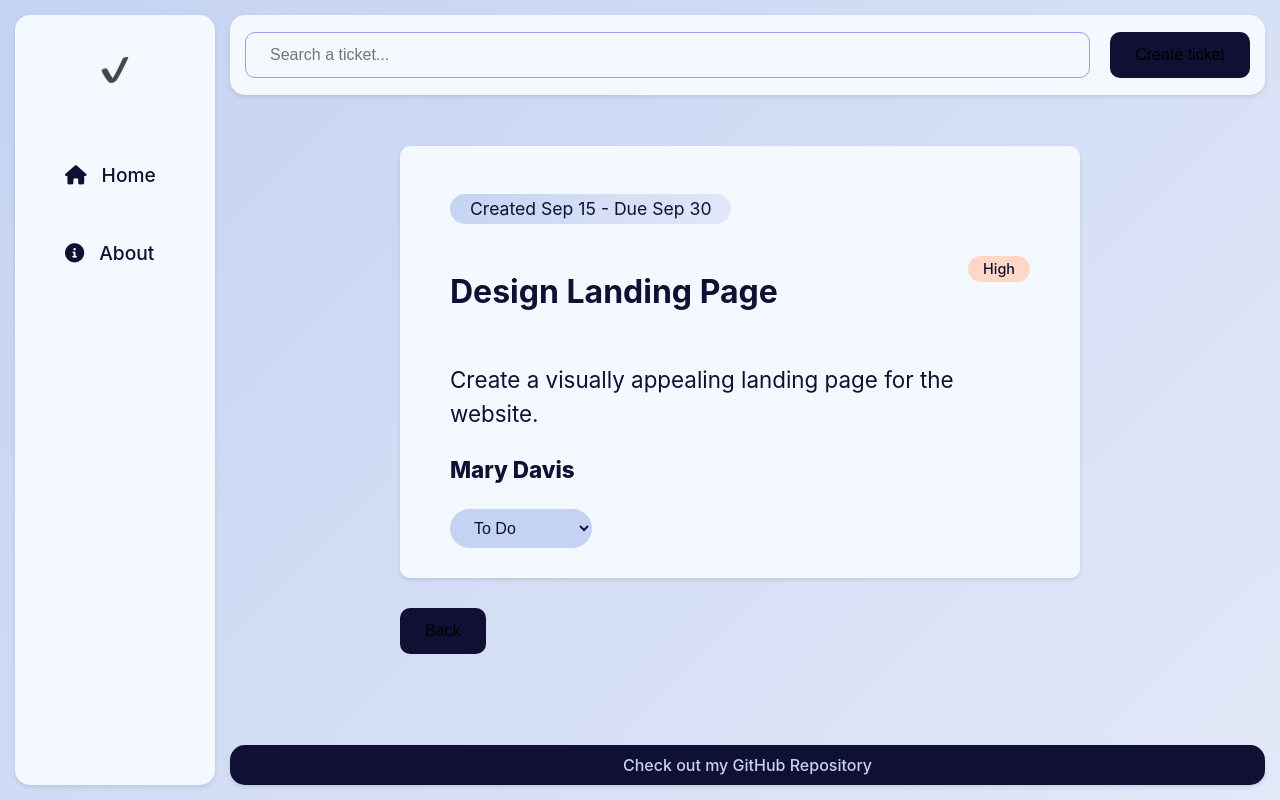
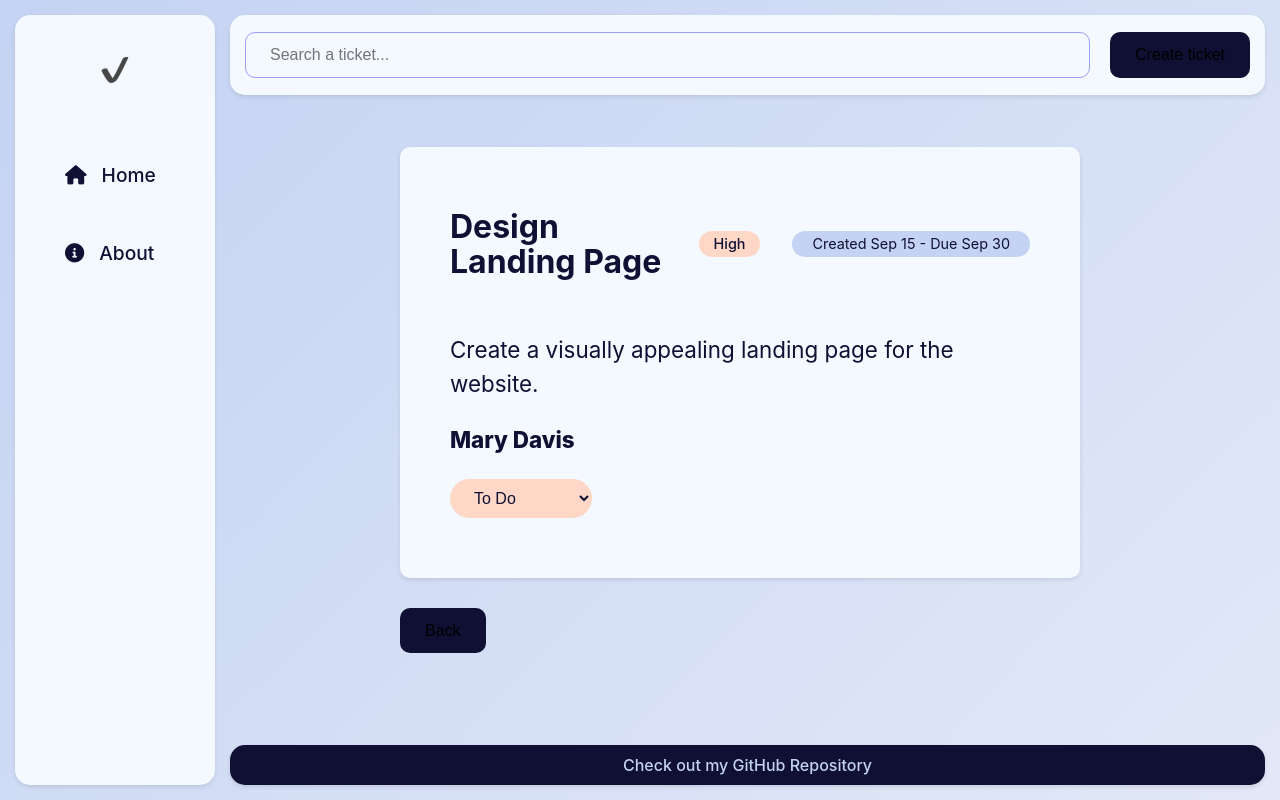
Before and after one commit to nathidaum/kanban-board-app, a React (Vite) app: page /ticket/1 in a window 1280 px wide. Built offline with nearby package versions, Linux system fonts and the light colour scheme.

Commit message:
Design detailed card

```diff
--- a/src/components/CreateTicketForm/CreateTicketForm.jsx
+++ b/src/components/CreateTicketForm/CreateTicketForm.jsx
@@ -48,6 +48,7 @@ const CreateTicketForm = ({ callBacktoCreateTicket }) => {
             value={title}
             onChange={(e) => setTitle(e.target.value)}
             required
+            maxLength="70" // character limit
           />
         </label>
 
@@ -62,6 +63,7 @@ const CreateTicketForm = ({ callBacktoCreateTicket }) => {
             required
             rows="5" // Controls the height of the textarea
             cols="40" // Controls the width of the textarea
+            maxLength="350"
           />
         </label>
 
--- a/src/pages/TicketDetails/TicketDetails.jsx
+++ b/src/pages/TicketDetails/TicketDetails.jsx
@@ -1,4 +1,4 @@
-import { useState } from 'react';
+import { useState } from "react";
 import { useParams, NavLink } from "react-router-dom";
 import "../TicketDetails/ticket-details.css";
 
@@ -31,31 +31,36 @@ function TicketDetails({ tickets, callbackToUpdateStatus }) {
   return (
     <div className="ticket-details">
       <div className="detailed-card">
-        <p className="date">
-          Created {formatDate(ticket.createdDate)} - Due{" "}
-          {formatDate(ticket.dueDate)}
-        </p>
-        <div className="card-top">
-          <h3>{ticket.title}</h3>
-          <p className={`label ${ticket.priority}`}>{ticket.priority}</p>
+        <div className="detailed-card-top">
+          <div className="title">
+            <h3>{ticket.title}</h3>
+            <p className={`label ${ticket.priority}`}>{ticket.priority}</p>
+          </div>
+          <p className="date">
+            Created {formatDate(ticket.createdDate)} - Due{" "}
+            {formatDate(ticket.dueDate)}
+          </p>
         </div>
         <p>{ticket.description}</p>
         <p className="assigned">{ticket.assignee}</p>
 
         {/* dropdown menu to change state */}
-        <select className="dropdown" id="status" value={selectedStatus} onChange={handleStatusChange}>
+        <select
+          className="dropdown"
+          id="status"
+          value={selectedStatus}
+          onChange={handleStatusChange}
+        >
           <option value="To Do">To Do</option>
           <option value="In Progress">In Progress</option>
           <option value="Done">Done</option>
         </select>
-
       </div>
 
       <div className="buttons">
         <NavLink to="/" className="back-button">
           <button>Back</button>
         </NavLink>
-
       </div>
     </div>
   );
--- a/src/pages/TicketDetails/ticket-details.css
+++ b/src/pages/TicketDetails/ticket-details.css
@@ -1,4 +1,3 @@
-
 /****************** TICKET DETAILS ******************/
 
 .ticket-details {
@@ -15,6 +14,7 @@
 
 .detailed-card h3 {
   font-size: 2rem;
+  padding-right: 1rem;
 }
 
 .detailed-card p {
@@ -24,15 +24,17 @@
 .detailed-card .date {
   color: var(--text-color);
   font-weight: 400;
-    font-size: 1.1rem;
-    background: var(--bg-color);
+  font-size: 0.9rem;
+  background: var(--tertiary-color);
   width: fit-content;
   padding: 2px 20px;
   border-radius: 40px;
+  white-space: nowrap;
+  flex-shrink: 0;
 }
 
 .detailed-card .description {
-    color: var(--text-color)
+  color: var(--text-color);
 }
 
 .assigned {
@@ -47,11 +49,24 @@
 
 .dropdown {
   padding: 10px 20px;
+  margin-bottom: 30px;
   width: fit-content;
   border-radius: 50px;
   border: none;
   color: var(--text-color);
   font-weight: 500;
   font-size: 1rem;
-    background-color: var(--tertiary-color);
+  background-color: var(--accent-color);
 }
+
+.detailed-card-top {
+  display: flex;
+  justify-content: space-between;
+  align-items: center;
+}
+
+.title {
+  display: flex;
+  align-items: center;
+  margin-right: 2rem;
+}
```
Lines whose indentation alone changed are shown as unchanged.
